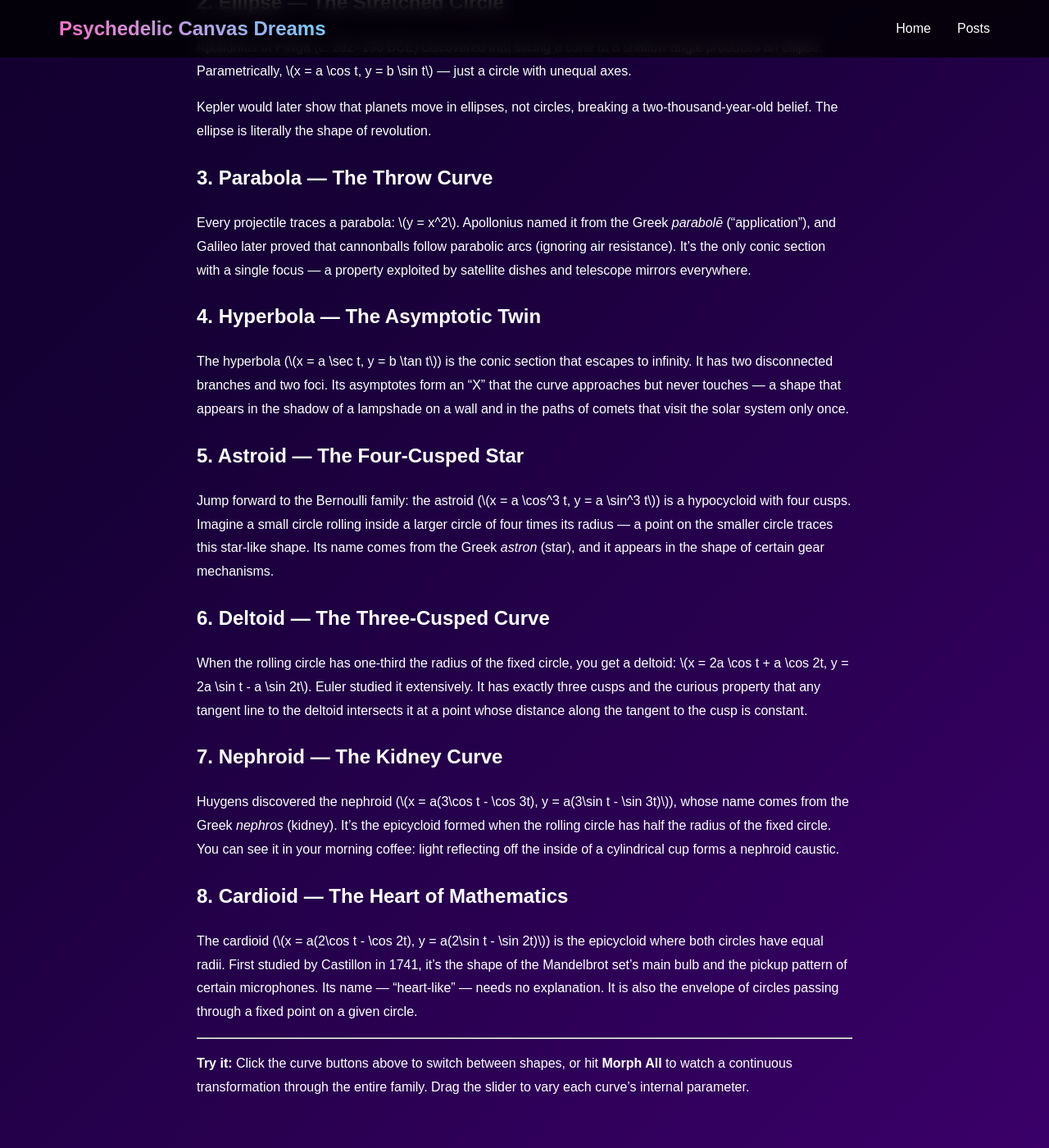
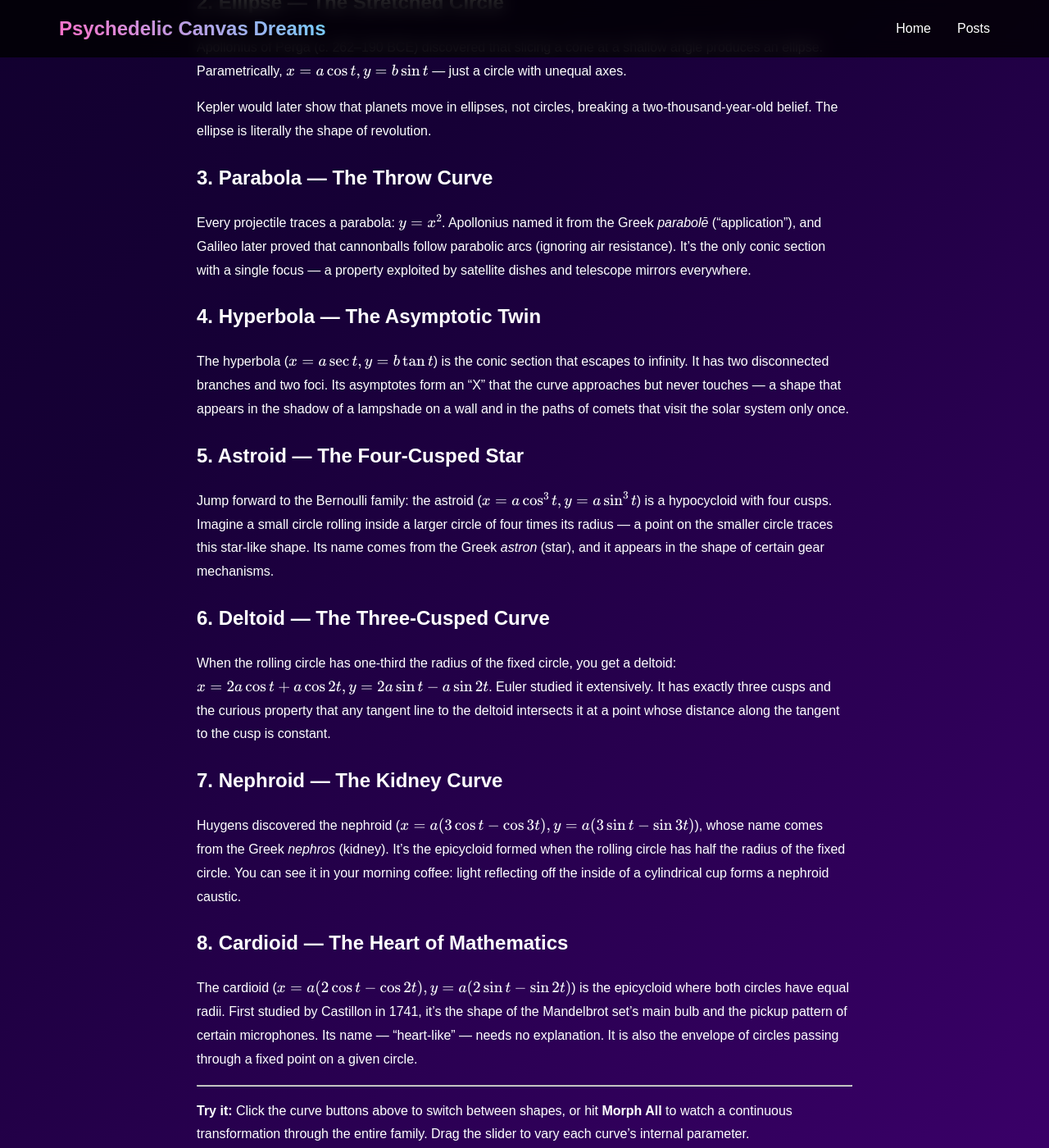
Before and after one commit to tthtlc/artdeverloper, a Jekyll site: the page built from _posts/2026-07-12-conic-sections-to-rolling-circles.md, in a window 1280 px wide and 1400 px high, scrolled down 1515 px. Shown: the whole window at 82% size. Built offline with Jekyll 4.4.1, drawn with Linux system fonts in a browser that asks for light colours; part of the change alters nothing that is shown; some of the changed text lies outside the part shown.

Commit message:
modified:   _layouts/default.html

```diff
--- a/_layouts/default.html
+++ b/_layouts/default.html
@@ -6,6 +6,21 @@
     <title>{% if page.title %}{{ page.title }} | {% endif %}{{ site.title }}</title>
     <meta name="description" content="{% if page.excerpt %}{{ page.excerpt | strip_html | strip_newlines | truncate: 160 }}{% else %}{{ site.description }}{% endif %}">
     <link rel="stylesheet" href="{{ "/assets/css/style.css" | relative_url }}">
+    {% if page.math %}
+    <script>
+    MathJax = {
+      tex: {
+        inlineMath: [['$', '$'], ['\\(', '\\)']],
+        displayMath: [['$$', '$$'], ['\\[', '\\]']],
+        processEscapes: true
+      },
+      options: {
+        skipHtmlTags: ['script', 'noscript', 'style', 'textarea', 'pre']
+      }
+    };
+    </script>
+    <script src="https://cdn.jsdelivr.net/npm/mathjax@3/es5/tex-chtml.js" async></script>
+    {% endif %}
 </head>
 <body>
     <nav class="navbar">
```
